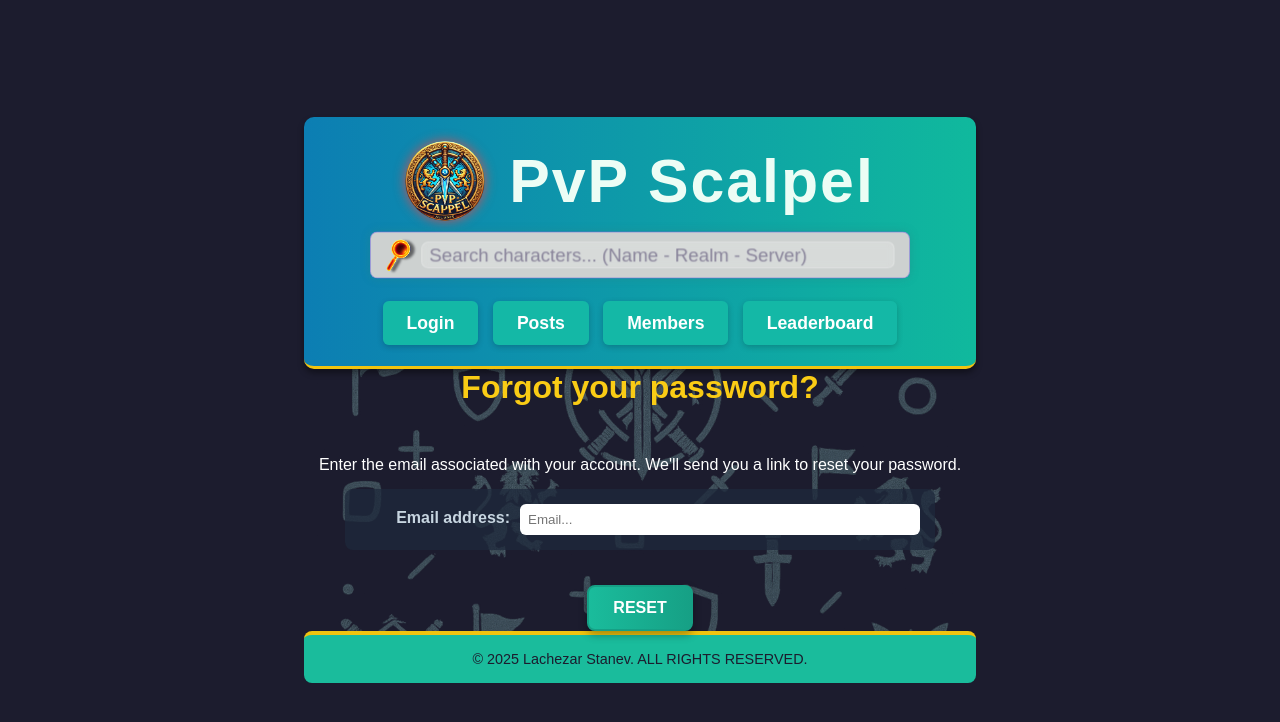
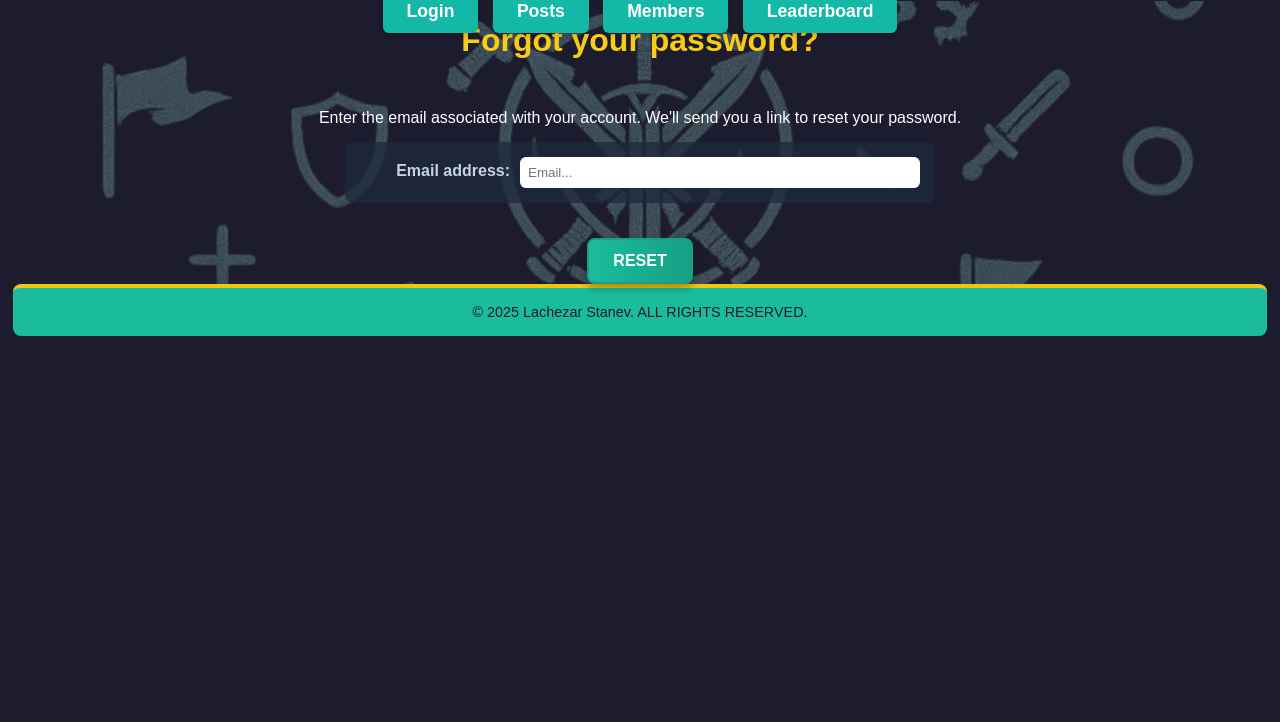
Before and after one commit to lStanev00/PvP-Scalpel-FrontEnd, a React (Vite) app: page /reset/password in a window 1280 px wide. Shown: the top 722 px of the page. Built offline with nearby package versions, Linux system fonts and the light colour scheme; no server answers.

Commit message:
clearup the DOM bloat

```diff
--- a/src/Styles/main.css
+++ b/src/Styles/main.css
@@ -11,10 +11,8 @@ body {
     font-family: 'Arial', sans-serif;
     background-color: #1c1c2e;
     color: white;
-    display: flex;
-    justify-content: center;
-    align-items: center;
     min-height: 100vh;
+    padding: 0.1% 1%;
 }
 
 /* Page Wrapper */
--- a/src/Styles/modular/Header.module.css
+++ b/src/Styles/modular/Header.module.css
@@ -1,17 +1,3 @@
-.header {
-    /* background: linear-gradient(50deg, #0f172a, #0ea5e9, #162342); */
-    background: linear-gradient(90deg, #0c7eb3, #10b99d);
-    border-radius: 10px;
-    padding: 1.5rem 1rem;
-    width: 100%;
-    display: flex;
-    flex-direction: column;
-    border-bottom: 3px solid #f1c40f;
-    gap: 0.5rem;
-    box-shadow: 0 4px 6px rgba(0, 0, 0, 0.4);
-    padding-bottom: 2rem;
-}
-
 .navbar {
     position: relative;
     display: flex;
@@ -63,31 +49,6 @@
     }
 }
 
-.searchBarDiv {
-    width: 100%;
-    margin-top: 2rem;
-    display: flex;
-    justify-content: center;
-}
-
-.logo {
-    display: flex;
-    align-items: center;
-    justify-content: center;
-    width: 100%;
-    gap: 1rem;
-
-    /* font-family: 'Segoe UI', 'Ubuntu', 'Roboto', sans-serif; */
-    font-size: 3.8rem;
-    font-weight: 800;
-    color: #ecfdf5;
-
-    letter-spacing: 2px;
-    cursor: pointer;
-    transition: all 0.4s ease-in-out;
-    /* animation: logoGlowPulse 6s ease-in-out infinite; */
-}
-
 @keyframes logoGlowPulse {
     0%, 100% {
         text-shadow:
@@ -99,26 +60,6 @@
             0 0 6px #0ea5e9,
             0 0 12px rgba(14, 165, 233, 0.3);
     }
-}
-
-.logo:hover {
-    text-shadow: 2px 2px 12px rgba(241, 196, 15, 1),
-                 0 0 15px rgba(241, 196, 15, 0.8);
-    transform: scale(1.1);
-}
-
-.logo-img {
-    width: 5rem;
-    height: 5rem;
-    margin-right: 0.5rem;
-    border-radius: 50%;
-    box-shadow: 0 0 12px rgba(239, 68, 68, 0.8);
-    transition: transform 0.3s ease;
-}
-
-.logo-img:hover {
-    transform: rotate(360deg) scale(1.1);
-    box-shadow: 0 0 12px rgba(239, 68, 68, 0.8);
 }
 
 @keyframes logoPulse {
@@ -134,11 +75,6 @@
     }
 }
 
-/* .logo-img {
-    animation: logoPulse 6s infinite ease-in-out;
-} */
-
-
 @media (max-width: 900px) {
  .nav-links {
     scale: 0.8;
--- a/src/components/Router.jsx
+++ b/src/components/Router.jsx
@@ -11,15 +11,15 @@ export default function Navigation() {
 
     return (
         <>
-        <div className={Style.header}>
+        {/* <div className={Style.header}> */}
 
-            <div onClick={(e) => {navigate(`/`)}} className={Style.logo}>
+            {/* <div onClick={(e) => {navigate(`/`)}} className={Style.logo}>
                 <img className={Style["logo-img"]} src="/logo/logo_resized.png" alt="logo pic" />
                 PvP Scalpel
-            </div>
+            </div> */}
 
             <nav className={Style.navbar}>
-                <SearchBar />
+                {/* <SearchBar /> */}
                 <ul className={Style["nav-links"]}>
                     {!user?._id && (
                         <>
@@ -38,7 +38,7 @@ export default function Navigation() {
                 </ul>
 
             </nav>
-        </div>
+        {/* </div> */}
         </>
     )
 }
```
